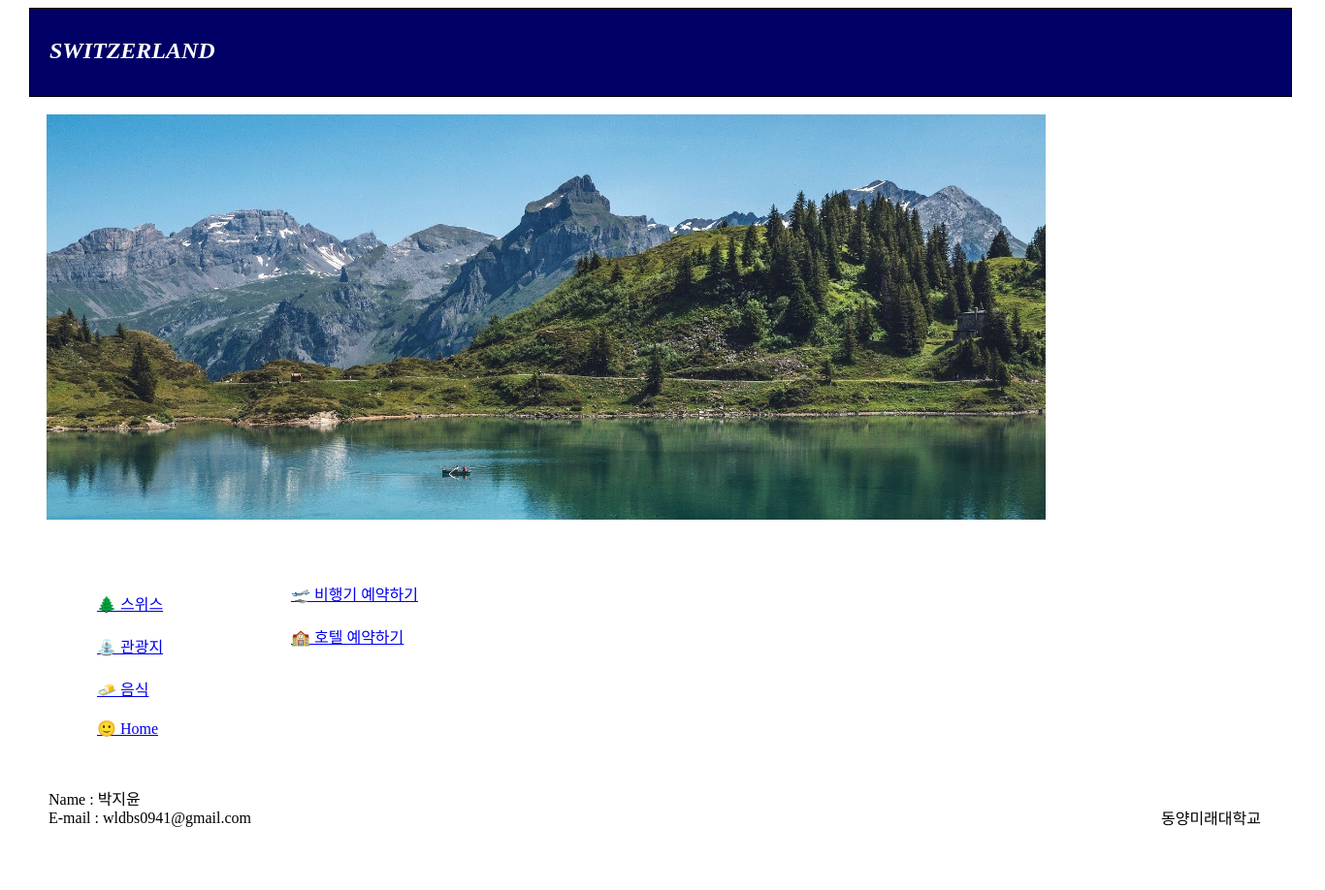
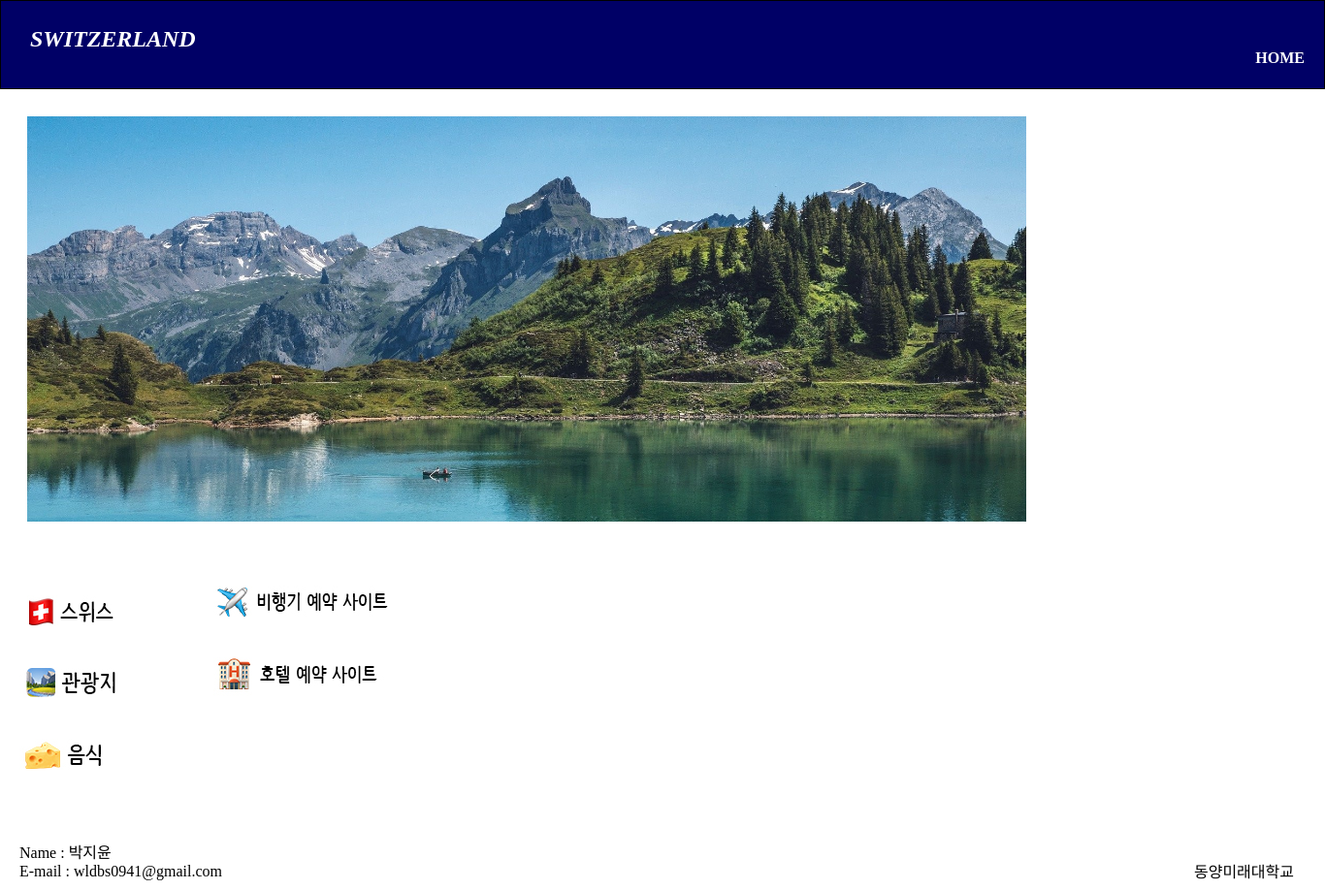
Before and after one commit to wldbs0602/wldbs0602.github.io, a plain HTML site: page index.html in a window 1280 px wide. Shown: the whole page at 97% size, 1366 px wide, since content can reach past the window. Before the commit the page ends 863 px from the top, so only its background shows below. Drawn offline with Linux system fonts and the light colour scheme.

Commit message:
Add files via upload

```diff
--- a/index.html
+++ b/index.html
@@ -5,7 +5,8 @@
 	<title></title>
 	<style type="text/css">
 		*{
-			margin-left: 10px;
+			margin: 0px;
+			padding: 0;
 		}
 		li {
 			list-style-type: none;
@@ -14,34 +15,53 @@
 			clear: both;
 		}
 		header {
-			width: 1300px;
+			width: 1364px;
 			height: 90px;
 			border: solid 1px black;
 			background-color: #000066;
-			/*margin-top: 10px;*/
 		}
 		#logo {
-			margin: 10px;
-			margin-top: 10;
+			margin-left: 30px;
+			margin-top: 26px;
 			float: left;
 			font-weight: bold;
 			font-style: italic;
 			color: white;
 		}
+		#home{
+			float: right;
+			margin-top: 50px;
+			margin-right:20px;
+			font-weight: bold;
+		}
+		a:link{
+			color: white;
+			text-decoration: none;
+		}
+		a:visited{
+			color: white;
+		}
+		a:hover{
+			text-decoration: underline;
+		}
 		nav {
 			width: 200px;
 			float: left;
 			margin-top: 30px;
+			margin-left: 20px;
 			/*border: solid 1px black;*/
 		}
 		nav li {
 			margin-top: 10px;
 			margin-bottom: 20px;
 		}
+		nav li:hover{
+			filter: drop-shadow(5px 5px 5px gray);
+		}
 		footer {
-			width: 1300px;
-			height: 70px;
-			margin-bottom: 10px;
+			width: 1364px;
+			height: 75px;
+			margin-top: 8px;
 			/*border: solid 1px black;*/
 		}
 		#person {
@@ -56,7 +76,7 @@
 		}
 		section{
 			float: left;
-			margin-top: 10px;
+			margin: 20px 20px 0 20px ;
 			border: 0px;
 		}
 		aside{
@@ -69,13 +89,16 @@
 			margin-top:10px;
 			margin-bottom: 20px;
 		}
+		aside li:hover{
+			filter: drop-shadow(5px 5px 5px gray);
+		}
+
 	</style>
 </head>
 <body>
 	<header>
-		<div id="logo">
-			<h2>SWITZERLAND</h2>
-		</div>
+		<div id="logo"><h2>SWITZERLAND</h2></div>
+		<div id="home"><a href="basic.html" target="hi"><!-- <img src="homeword.jpg" width="80px"> -->HOME</div>
 	</header>
 	<div class="clear"></div>
 	<section>
@@ -83,17 +106,16 @@
 	</section>
 	<nav>
 		<ul>
-			<li><a href="swiss.html" target="hi" >🌲 스위스</a></li>
-			<li><a href="tour.html" target="hi" >⛲ 관광지 </a></li>
-			<li><a href="food.html" target="hi" >🧈 음식 </a></li>
-			<li><a href="basic.html" target="hi">🙂 Home </a></li>
+			<li><a href="swiss.html" target="hi" ><div class="ani"><img src="swissword1.jpg"></div></a></li>
+			<li><a href="tour.html" target="hi" ><div class="ani"><img src="tourword1.jpg"></div></a></li>
+			<li><a href="food.html" target="hi" ><div class="ani"><img src="foodword.jpg"></div></a></li>
 		</ul>
 	</nav>
 	<aside>
 
 	<ul>
-			<li><a href="https://flight.naver.com/flights/" target="_blank">🛫 비행기 예약하기</a></li>
-			<li><a href="https://hotel.naver.com/hotels/main" target="_blank">🏫 호텔 예약하기</a></li>
+			<li><a href="https://flight.naver.com/flights/" target="_blank"><img src="plane.jpg"></a></li>
+			<li><a href="https://hotel.naver.com/hotels/main" target="_blank"><img src="hotel.jpg"></a></li>
 		</ul>
 
 	</aside>
```
